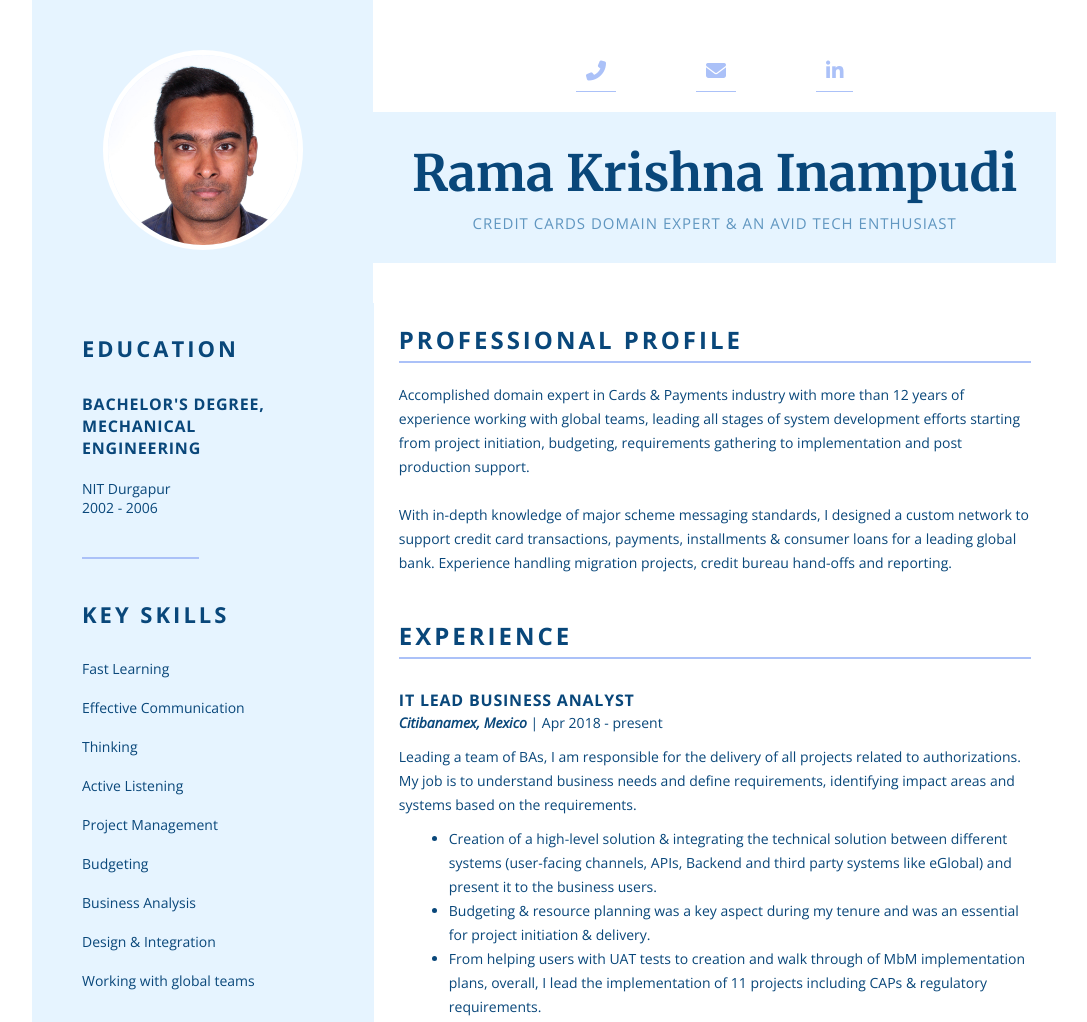
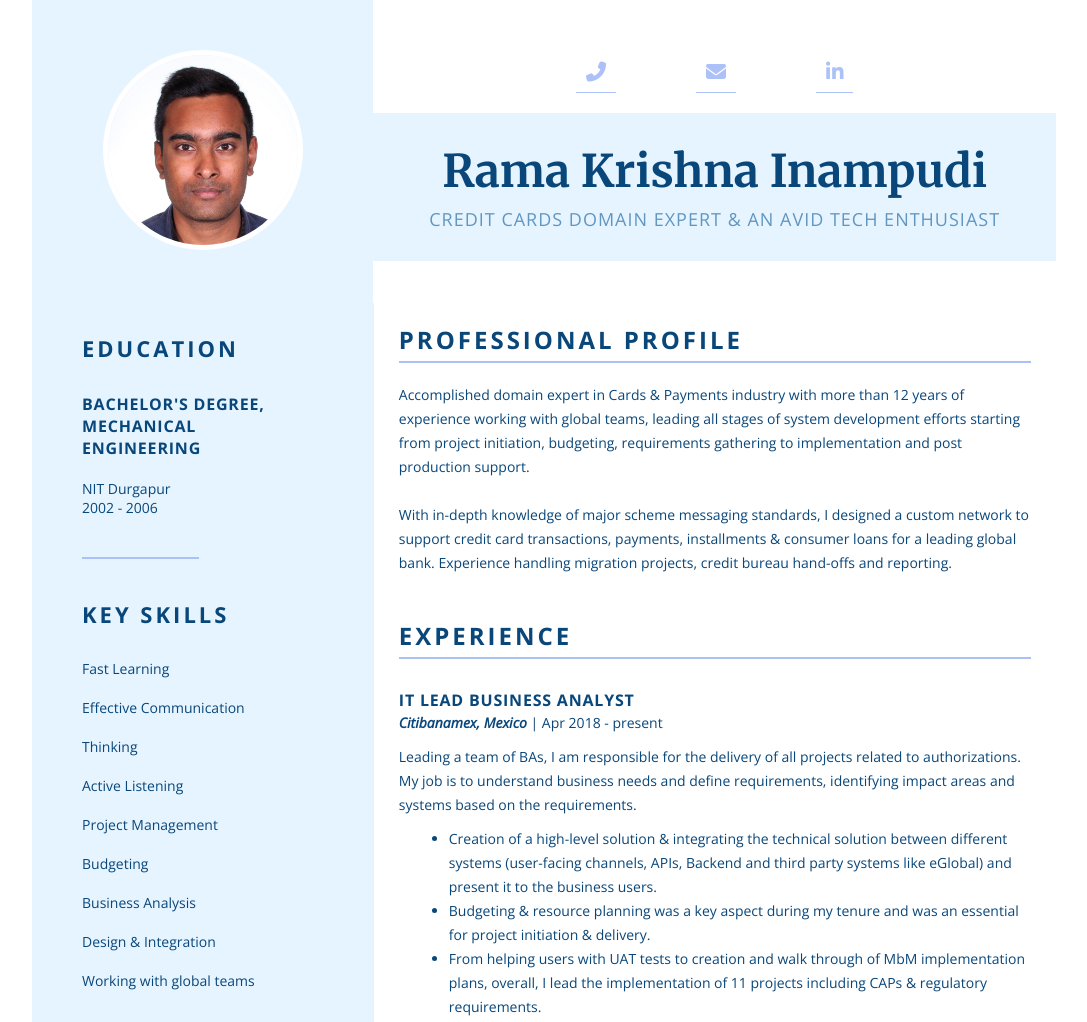
Before and after one commit to ramainampudi/resume, a plain HTML site: page index.html in a window 1280 px wide. Shown: the top 1022 px of the page, without its empty margins (96-1183 px from the left). Drawn offline with nearby package versions, Linux system fonts and the light colour scheme.

Commit message:
change h1 h4 font size for mobile landscape mode

```diff
--- a/style.css
+++ b/style.css
@@ -239,3 +239,12 @@ footer {
     max-width: 50ch;
   }
 }
+
+@media screen and (min-width: 700px) {
+  h1 {
+    font-size: 4.5rem;
+  }
+  h4 {
+    font-size: 1.8rem;
+  }
+}
```
